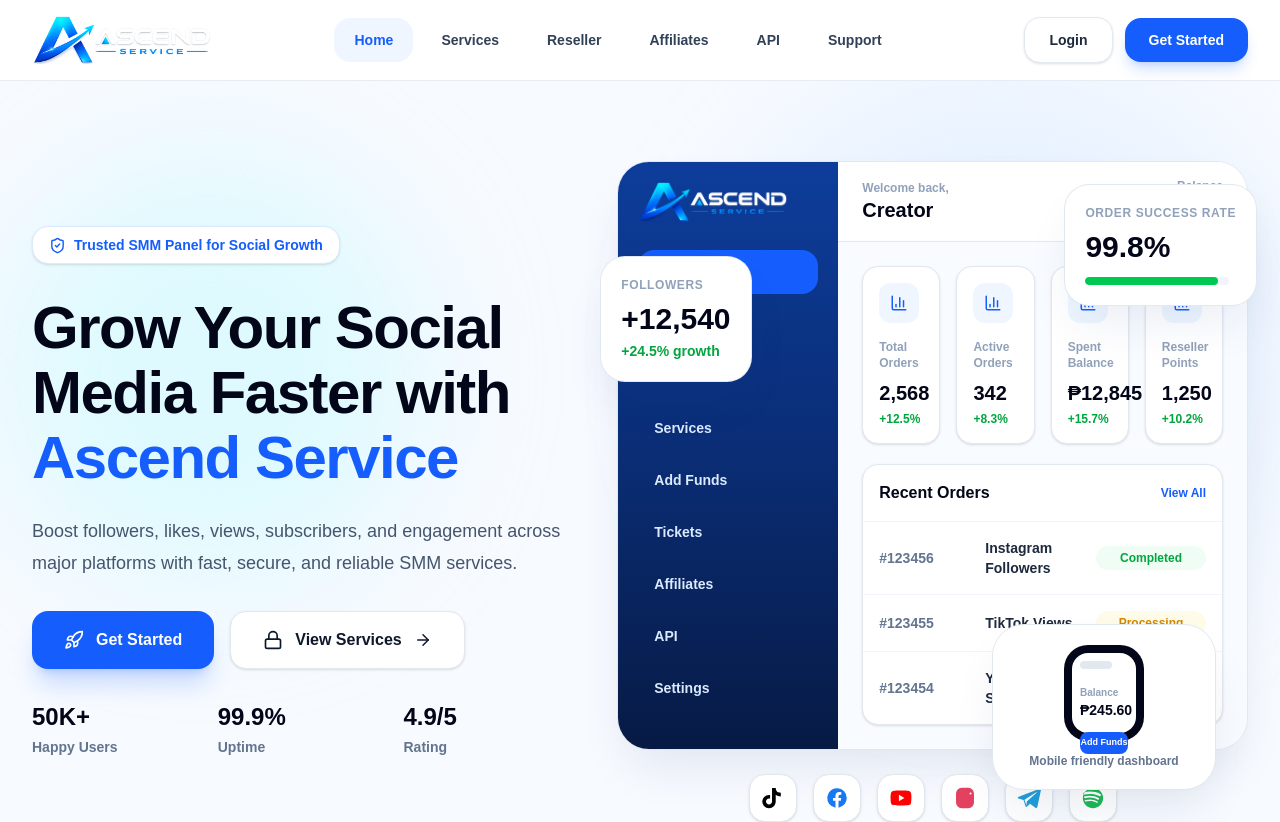
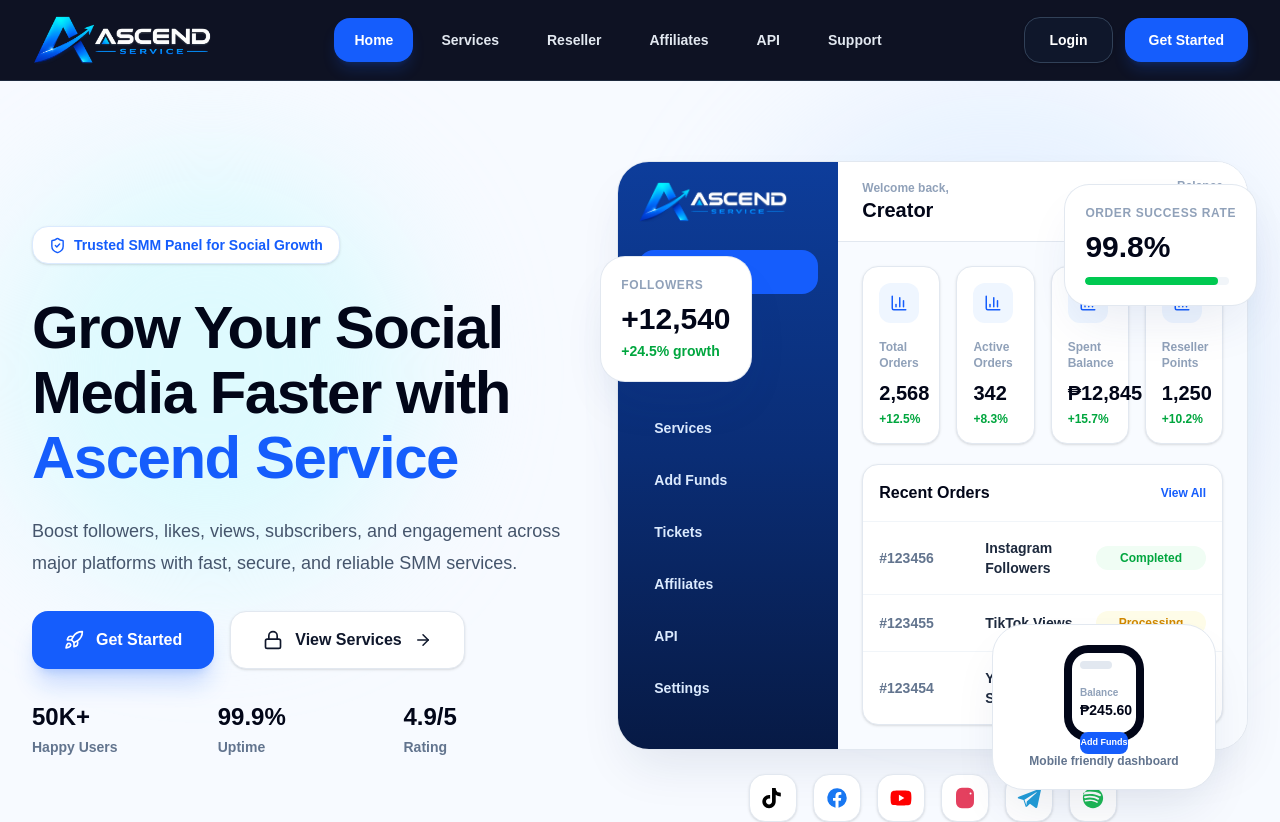
Before and after one commit to Kutcharaaa/SMM-Website1, a Next.js app: page / in a window 1280 px wide. Shown: the top 822 px of the page. Built offline with nearby package versions, Linux system fonts and the light colour scheme.

Commit message:
Use real platform icons on landing page2

```diff
--- a/app/page.tsx
+++ b/app/page.tsx
@@ -108,7 +108,7 @@ const steps = [
 export default function HomePage() {
   return (
     <main className="min-h-screen bg-[#f7faff] text-slate-950">
-      <header className="sticky top-0 z-50 border-b border-slate-200/80 bg-white/90 backdrop-blur-xl">
+      <header className="sticky top-0 z-50 border-b border-slate-800 bg-slate-950/95 backdrop-blur-xl">
         <div className="mx-auto flex h-20 max-w-7xl items-center justify-between px-5 lg:px-8">
           <Link href="/" className="flex items-center gap-3">
             <img
@@ -132,8 +132,8 @@ export default function HomePage() {
                 href={href}
                 className={`rounded-2xl px-5 py-3 text-sm font-black transition ${
                   name === "Home"
-                    ? "bg-blue-50 text-blue-600"
-                    : "text-slate-700 hover:bg-slate-100 hover:text-blue-600"
+                    ? "bg-blue-600 text-white shadow-lg shadow-blue-600/20"
+                    : "text-slate-200 hover:bg-white/10 hover:text-white"
                 }`}
               >
                 {name}
@@ -144,7 +144,7 @@ export default function HomePage() {
           <div className="flex items-center gap-3">
             <Link
               href="/login"
-              className="hidden rounded-2xl border border-slate-200 bg-white px-6 py-3 text-sm font-black text-slate-800 shadow-sm transition hover:border-blue-300 hover:text-blue-600 sm:block"
+              className="hidden rounded-2xl border border-slate-700 bg-slate-900 px-6 py-3 text-sm font-black text-white shadow-sm transition hover:border-blue-500 hover:text-blue-400 sm:block"
             >
               Login
             </Link>
@@ -665,16 +665,20 @@ export default function HomePage() {
             </p>
 
             <div className="mt-5 flex gap-3">
-              {[TelegramIcon, FacebookIcon, TikTokIcon, InstagramIcon, YouTubeIcon].map(
-                (Icon, index) => (
+              {[
+                TelegramIcon,
+                FacebookIcon,
+                TikTokIcon,
+                InstagramIcon,
+                YouTubeIcon,
+              ].map((Icon, index) => (
                 <div
                   key={index}
                   className="flex h-10 w-10 items-center justify-center rounded-2xl border border-slate-200 bg-white text-slate-500"
                 >
                   <Icon size={18} />
                 </div>
-                ),
-              )}
+              ))}
             </div>
           </div>
 
```
Lines whose indentation alone changed are shown as unchanged.
